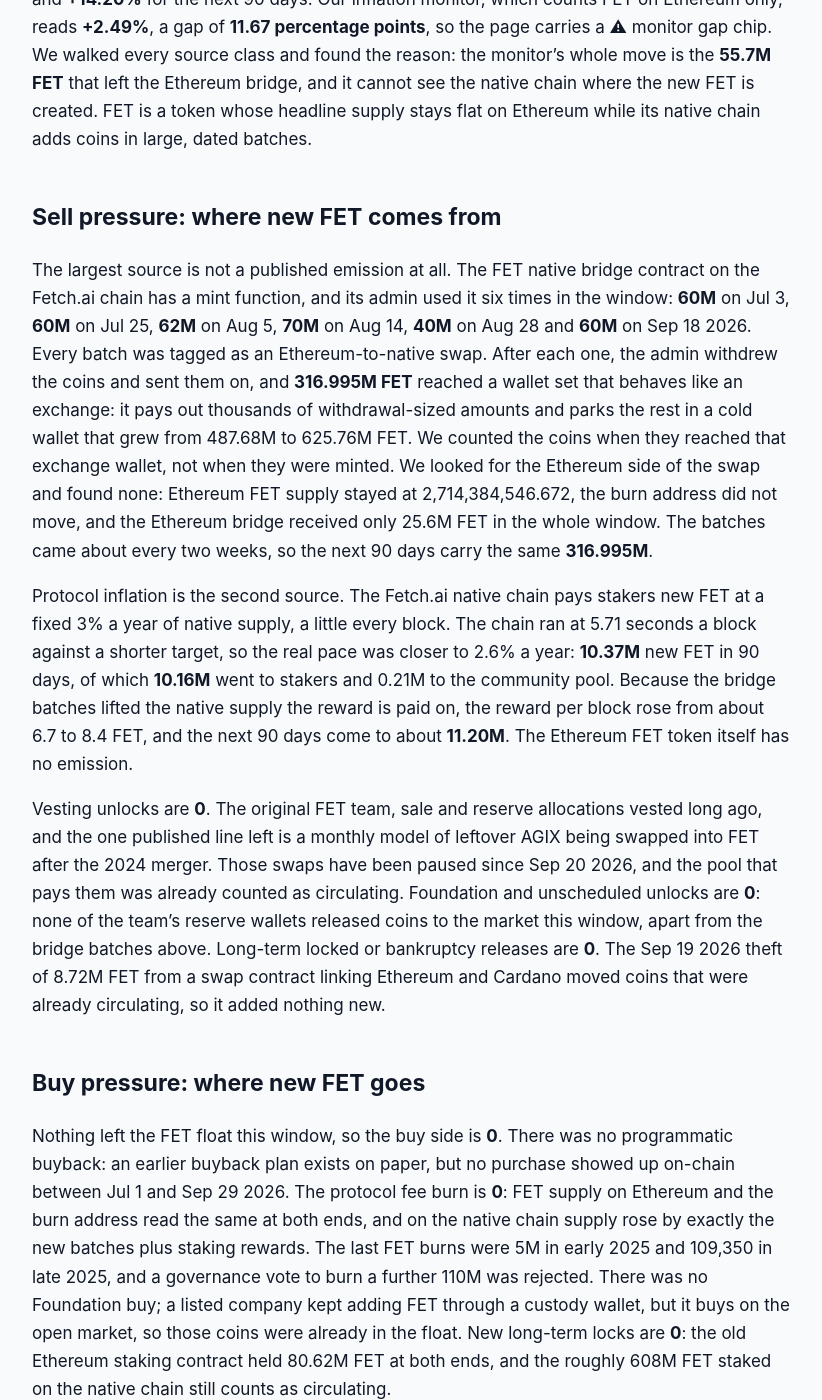
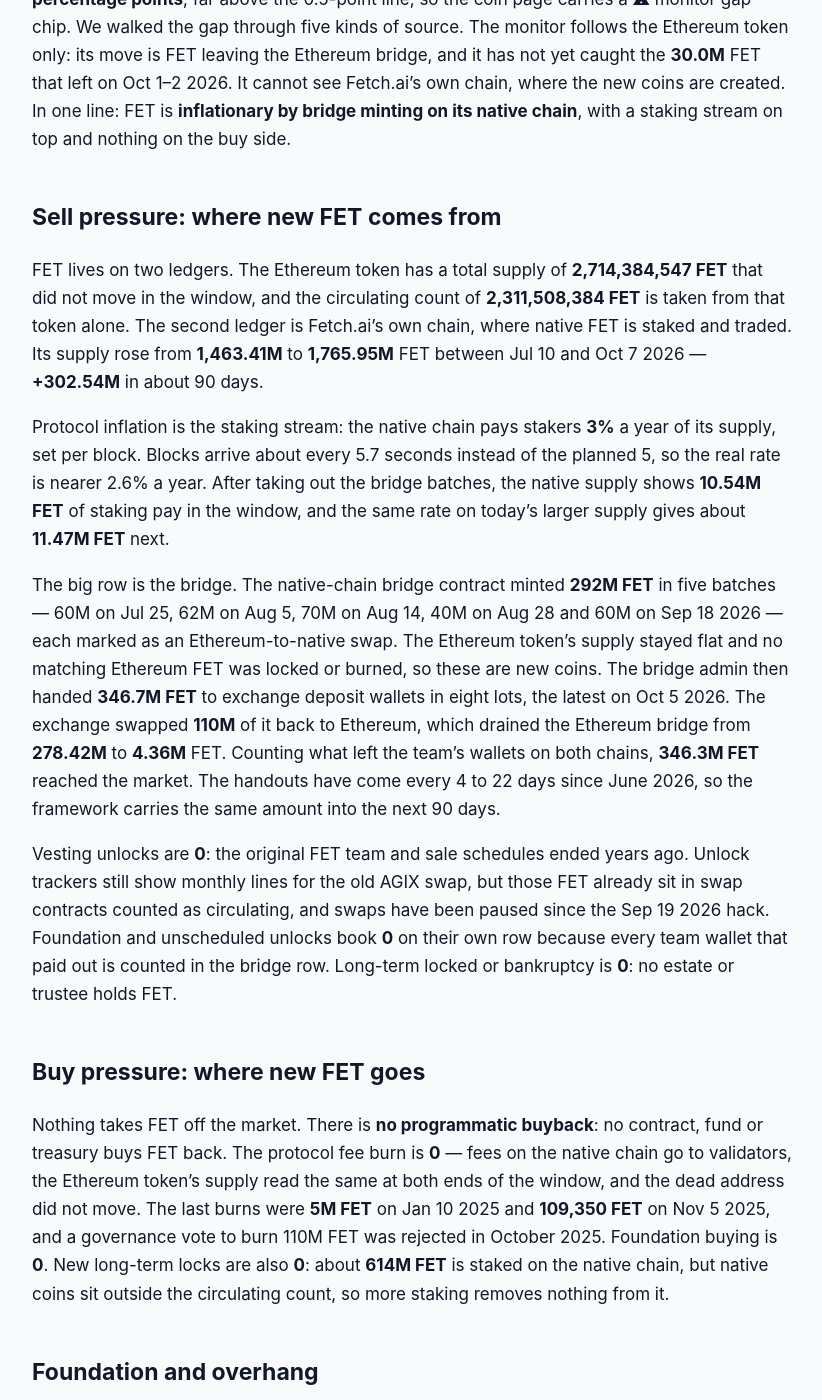
Before and after one commit to jeevansongmy-spec/mrnasdog-articles, a Jekyll site: the page built from crypto/fet-pressure-framework.md, in a window 1280 px wide and 1400 px high, scrolled down 585 px. Shown: the whole window, without its empty margins (228-1050 px from the left). Built offline with Jekyll 4.4.1, drawn with Linux system fonts in a browser that asks for light colours; some of the changed text lies outside the part shown.

Commit message:
publish: crypto/fet-pressure-framework

```diff
--- a/crypto/fet-pressure-framework.md
+++ b/crypto/fet-pressure-framework.md
@@ -1,49 +1,57 @@
 ---
-title:         "FET Inflation Analysis · September 2026 · Supply growing · projected to keep growing"
-description:   "FET supply is growing: the native bridge created 352M FET in 90 days, 317M reached an exchange, plus 10.16M staking rewards — +14.15% net, no burn to offset."
+title:         "FET Inflation Analysis · October 2026 · Supply growing · projected to keep growing"
+description:   "FET supply is growing fast: a native-chain bridge minted 292M FET and 346M reached the market in 90 days, plus 10.5M staking pay. +15.44% net, no burn."
 canonical_url: "https://mrnasdog.com/research/fet/inflation"
 tags:                    ["crypto", "fet", "fetchai", "ai"]
 published:     true
 ---
 
-Originally published at [FET Inflation Analysis · September 2026 · Supply growing · projected to keep growing](https://mrnasdog.com/research/fet/inflation).
+Originally published at [FET Inflation Analysis · October 2026 · Supply growing · projected to keep growing](https://mrnasdog.com/research/fet/inflation).
 
-# FET Inflation Analysis · September 2026 · Supply growing · projected to keep growing
+# FET Inflation Analysis · October 2026 · Supply growing · projected to keep growing
 
-FET, the token of the Artificial Superintelligence Alliance (ASI Alliance), is strongly inflationary on the MrNasdog Pressure Framework: supply grew about **+14.15%** in the 90 days to Sep 29 2026 and is projected at about **+14.20%** for the next 90 days. Almost all of it comes from the native Fetch.ai chain, where the bridge contract created **352M FET** in six batches and **316.995M** reached an exchange wallet, with no Ethereum FET locked or burned to match. Staking added **10.16M**, and nothing was burned or bought back.
+FET, the token of the Artificial Superintelligence Alliance, is **strongly inflationary**: over the last 90 days **356.84M FET** of new supply reached the market against **0** bought back or burned, a net **+15.44%** of the **2.31B** FET counted as circulating, and about **+15.48%** is expected in the next 90 days. Almost all of it comes from the bridge on Fetch.ai's own chain, which created **292M** new native FET in five batches with no Ethereum FET locked or burned to match; the monitor reads only **+2.89%** because it counts FET on Ethereum alone.
 
 ## The verdict, in one paragraph
 
-Across the 90 days from Jul 1 to Sep 29 2026, FET sell pressure came to **327.16M FET** against a buy side of **0**, on a circulating supply of **2.31B FET**. That is a net of **+14.15%** in the window and **+14.20%** for the next 90 days. Our inflation monitor, which counts FET on Ethereum only, reads **+2.49%**, a gap of **11.67 percentage points**, so the page carries a ⚠ monitor gap chip. We walked every source class and found the reason: the monitor's whole move is the **55.7M FET** that left the Ethereum bridge, and it cannot see the native chain where the new FET is created. FET is a token whose headline supply stays flat on Ethereum while its native chain adds coins in large, dated batches.
+The MrNasdog Pressure Framework reads FET at **+15.44%** net supply growth over the last 90 days and **+15.48%** for the next 90 days. The inflation monitor reads **+2.89%**, a gap of **12.55 percentage points**, far above the 0.5-point line, so the coin page carries a ⚠ monitor gap chip. We walked the gap through five kinds of source. The monitor follows the Ethereum token only: its move is FET leaving the Ethereum bridge, and it has not yet caught the **30.0M** FET that left on Oct 1–2 2026. It cannot see Fetch.ai's own chain, where the new coins are created. In one line: FET is **inflationary by bridge minting on its native chain**, with a staking stream on top and nothing on the buy side.
 
 ## Sell pressure: where new FET comes from
 
-The largest source is not a published emission at all. The FET native bridge contract on the Fetch.ai chain has a mint function, and its admin used it six times in the window: **60M** on Jul 3, **60M** on Jul 25, **62M** on Aug 5, **70M** on Aug 14, **40M** on Aug 28 and **60M** on Sep 18 2026. Every batch was tagged as an Ethereum-to-native swap. After each one, the admin withdrew the coins and sent them on, and **316.995M FET** reached a wallet set that behaves like an exchange: it pays out thousands of withdrawal-sized amounts and parks the rest in a cold wallet that grew from 487.68M to 625.76M FET. We counted the coins when they reached that exchange wallet, not when they were minted. We looked for the Ethereum side of the swap and found none: Ethereum FET supply stayed at 2,714,384,546.672, the burn address did not move, and the Ethereum bridge received only 25.6M FET in the whole window. The batches came about every two weeks, so the next 90 days carry the same **316.995M**.
+FET lives on two ledgers. The Ethereum token has a total supply of **2,714,384,547 FET** that did not move in the window, and the circulating count of **2,311,508,384 FET** is taken from that token alone. The second ledger is Fetch.ai's own chain, where native FET is staked and traded. Its supply rose from **1,463.41M** to **1,765.95M** FET between Jul 10 and Oct 7 2026 — **+302.54M** in about 90 days.
 
-Protocol inflation is the second source. The Fetch.ai native chain pays stakers new FET at a fixed 3% a year of native supply, a little every block. The chain ran at 5.71 seconds a block against a shorter target, so the real pace was closer to 2.6% a year: **10.37M** new FET in 90 days, of which **10.16M** went to stakers and 0.21M to the community pool. Because the bridge batches lifted the native supply the reward is paid on, the reward per block rose from about 6.7 to 8.4 FET, and the next 90 days come to about **11.20M**. The Ethereum FET token itself has no emission.
+Protocol inflation is the staking stream: the native chain pays stakers **3%** a year of its supply, set per block. Blocks arrive about every 5.7 seconds instead of the planned 5, so the real rate is nearer 2.6% a year. After taking out the bridge batches, the native supply shows **10.54M FET** of staking pay in the window, and the same rate on today's larger supply gives about **11.47M FET** next.
 
-Vesting unlocks are **0**. The original FET team, sale and reserve allocations vested long ago, and the one published line left is a monthly model of leftover AGIX being swapped into FET after the 2024 merger. Those swaps have been paused since Sep 20 2026, and the pool that pays them was already counted as circulating. Foundation and unscheduled unlocks are **0**: none of the team's reserve wallets released coins to the market this window, apart from the bridge batches above. Long-term locked or bankruptcy releases are **0**. The Sep 19 2026 theft of 8.72M FET from a swap contract linking Ethereum and Cardano moved coins that were already circulating, so it added nothing new.
+The big row is the bridge. The native-chain bridge contract minted **292M FET** in five batches — 60M on Jul 25, 62M on Aug 5, 70M on Aug 14, 40M on Aug 28 and 60M on Sep 18 2026 — each marked as an Ethereum-to-native swap. The Ethereum token's supply stayed flat and no matching Ethereum FET was locked or burned, so these are new coins. The bridge admin then handed **346.7M FET** to exchange deposit wallets in eight lots, the latest on Oct 5 2026. The exchange swapped **110M** of it back to Ethereum, which drained the Ethereum bridge from **278.42M** to **4.36M** FET. Counting what left the team's wallets on both chains, **346.3M FET** reached the market. The handouts have come every 4 to 22 days since June 2026, so the framework carries the same amount into the next 90 days.
+
+Vesting unlocks are **0**: the original FET team and sale schedules ended years ago. Unlock trackers still show monthly lines for the old AGIX swap, but those FET already sit in swap contracts counted as circulating, and swaps have been paused since the Sep 19 2026 hack. Foundation and unscheduled unlocks book **0** on their own row because every team wallet that paid out is counted in the bridge row. Long-term locked or bankruptcy is **0**: no estate or trustee holds FET.
 
 ## Buy pressure: where new FET goes
 
-Nothing left the FET float this window, so the buy side is **0**. There was no programmatic buyback: an earlier buyback plan exists on paper, but no purchase showed up on-chain between Jul 1 and Sep 29 2026. The protocol fee burn is **0**: FET supply on Ethereum and the burn address read the same at both ends, and on the native chain supply rose by exactly the new batches plus staking rewards. The last FET burns were 5M in early 2025 and 109,350 in late 2025, and a governance vote to burn a further 110M was rejected. There was no Foundation buy; a listed company kept adding FET through a custody wallet, but it buys on the open market, so those coins were already in the float. New long-term locks are **0**: the old Ethereum staking contract held 80.62M FET at both ends, and the roughly 608M FET staked on the native chain still counts as circulating.
+Nothing takes FET off the market. There is **no programmatic buyback**: no contract, fund or treasury buys FET back. The protocol fee burn is **0** — fees on the native chain go to validators, the Ethereum token's supply read the same at both ends of the window, and the dead address did not move. The last burns were **5M FET** on Jan 10 2025 and **109,350 FET** on Nov 5 2025, and a governance vote to burn 110M FET was rejected in October 2025. Foundation buying is **0**. New long-term locks are also **0**: about **614M FET** is staked on the native chain, but native coins sit outside the circulating count, so more staking removes nothing from it.
 
 ## Foundation and overhang
 
-Four Ethereum wallets hold exactly the FET that is not counted as circulating. The bridge's admin multisig holds **281.21M FET**, 200M of it moved in from the Ethereum bridge on Sep 23 2026. The Ethereum bridge itself holds **14.35M**, the old staking contract **80.62M**, and the Foundation multisig **26.69M**; that multisig also holds the only right to mint FET on Ethereum, a right that has not been used since 2024. On the native chain, the team holds another **72.50M** freshly created FET still inside the bridge contract, **29.27M** sent on Sep 23 2026 to a deposit wallet that has not moved on yet, and about 59.2M in the bridge admin's own account, most of it staked. Several large wallets that are counted as circulating also sit still, including a multisig set up at the 2024 merger with 277.55M and three wallets of 105M to 115M each that have never sent a transaction. We read these balances on-chain at each rebuild. If any of them falls between rebuilds, the outflow enters row 3, Foundation and unscheduled unlocks, at the next rebuild, or row 5 when it comes through the native bridge.
+Four Ethereum wallets make up the whole gap between total and circulating supply, and they reconcile to the FET at the start of the window: the Fetch.ai admin multisig with **261.21M FET** (it took 200M out of the Ethereum bridge on Sep 23 2026 and sent 20M back on Oct 2), the Ethereum bridge with **4.36M**, the old staking contract with **80.62M**, and the Fetch.ai foundation safe with **26.69M**, which did not move. On the native chain, the bridge admin holds **50.78M FET** withdrawn but not yet handed out, plus **57.49M** staked, and the bridge contract holds **4.17M**. The admin can also mint more through the bridge. A large safe of **277.55M FET** sits inside the circulating count and did not move. We read all of these on-chain at every rebuild; if any balance falls between rebuilds, the outflow is booked as new sell pressure at the next one.
 
-## How FET compares to other AI and multi-chain tokens
+## How FET compares to other AI tokens and multi-chain coins
 
-Most tokens with a chain of their own report one supply. FET reports the Ethereum ERC-20 supply, which has been flat at 2.71B since early 2026, while the native Fetch.ai chain keeps its own count that grew from 1.40B to 1.76B FET in this window. A bridged token normally keeps the two in step: a coin created on one side is matched by a coin locked on the other. FET's recent batches broke that link, which makes FET's headline supply a poor guide to how many coins actually reach the market.
+Most AI tokens of FET's size live on one chain with a fixed supply and a vesting calendar, so their supply story is a list of unlock dates. FET is different in kind: it is both an Ethereum token with a fixed total and a native coin on its own proof-of-stake chain, and the two are joined by a bridge whose admin can mint native coins. That makes FET's supply depend on bridge operations rather than on a published schedule — closer to a wrapped asset whose mint key sits with a team than to a capped token.
 
-Compared with Bittensor (TAO), which has a hard cap of 21M and a halving schedule, FET has no cap on the native side and no halving; its staking reward even rises as native supply grows. Compared with Render (RENDER), whose supply is mainly shaped by a burn-and-mint loop tied to paid work, FET has no working burn today. And compared with Ethereum-only AI tokens whose total supply is fixed in one contract, FET adds a second ledger with an admin mint. The comparison that matters is mechanism, not price: FET's new supply comes from discretionary bridge batches, not from a fixed curve that holders can plan around.
+Against proof-of-stake chains such as Cosmos-style networks, FET's staking stream is modest: **3%** a year nominal, about 2.6% in practice, with no fee burn to offset it. Against tokens with a buyback or burn engine, FET has no buy side at all. The bridge row is what sets it apart: **346.3M FET** in 90 days is about fifteen times the staking stream, and it arrived with no announcement.
 
 ## What to watch in the next 90 days
 
-First, the next native bridge batch: at the pace seen since Jun 19 2026, another 40M to 70M FET would be created roughly every two weeks, and any batch that reaches an exchange adds to row 5. Second, the 29.27M FET delivered on Sep 23 2026 to a deposit wallet: once it moves on, it joins the count. Third, when the paused bridge swaps and the AGIX-to-FET swaps restart after the Sep 19 2026 exploit; the modelled AGIX line for Oct 28 2026 books 0 because that pool already counts as circulating. Fourth, any explanation from the ASI Alliance of the Ethereum side of the bridge batches: if Ethereum FET turns out to be locked or burned to match, row 5 falls away and FET's 90-day reading drops to about +0.5%. Fifth, the 281.21M FET now in the bridge's admin multisig: a move out of it to the market would be new supply.
+First, the next bridge batch: any new mint by the native bridge contract, or another handout from the admin's **50.78M FET** to an exchange, keeps the bridge row at its current pace; a 90-day stop would cut the projection to the staking stream alone, about **+0.50%**.
+
+Second, the Ethereum admin multisig's **261.21M FET**: it refilled the Ethereum bridge with 20M on Oct 2 2026, and every further refill lets more Ethereum FET reach the market.
+
+Third, the AGIX-to-FET swap restart after the Sep 19 2026 hack, and the AGIX swap line unlock trackers show for Oct 28 2026 — both move coins already counted as circulating, so they book 0 unless the swap contracts change.
+
+Fourth, the circulating count itself: it has not yet absorbed the 30.0M FET released on Oct 1–2 2026, so it should rise to about 2.34B when it catches up.
 
 ## Summary
 
-FET, the ASI Alliance token, grew its supply about **+14.15%** in the 90 days to Sep 29 2026 and is projected at about **+14.20%** next, on the MrNasdog Pressure Framework. The driver is the Fetch.ai native bridge, which created 352M FET in six batches and passed **316.995M** to an exchange wallet with no Ethereum FET locked to match, on top of **10.16M** from staking; no burn or buyback offsets it. The key risk is that the batches are discretionary and unannounced, and 72.50M freshly created FET plus 281.21M in the bridge's admin multisig still sit ready. There is no cap on the native side, so the only ceiling is the admin's own choice.
+FET is strongly inflationary at **+15.44%** over the last 90 days and a projected **+15.48%** over the next 90 days, with nothing bought back or burned. The driver is the bridge on Fetch.ai's own chain, which minted **292M** new FET in five batches and handed **346.7M** FET to exchange wallets, on top of a staking stream of about **10.54M** FET. The key risk is that this supply arrives without a schedule or an announcement, and the usual monitor, which counts FET on Ethereum only, shows **+2.89%**. The Ethereum token's total of 2,714,384,547 FET is not a ceiling on the native chain, which has no cap.
 
-*MrNasdog Pressure Framework analysis of FET, Metric 1 — Inflation. Data + explanation only. Not financial advice. Checked Sep 29 2026.*
+*MrNasdog Pressure Framework analysis of FET, Metric 1 — Inflation. Data + explanation only. Not financial advice. Checked Oct 8 2026.*
```
